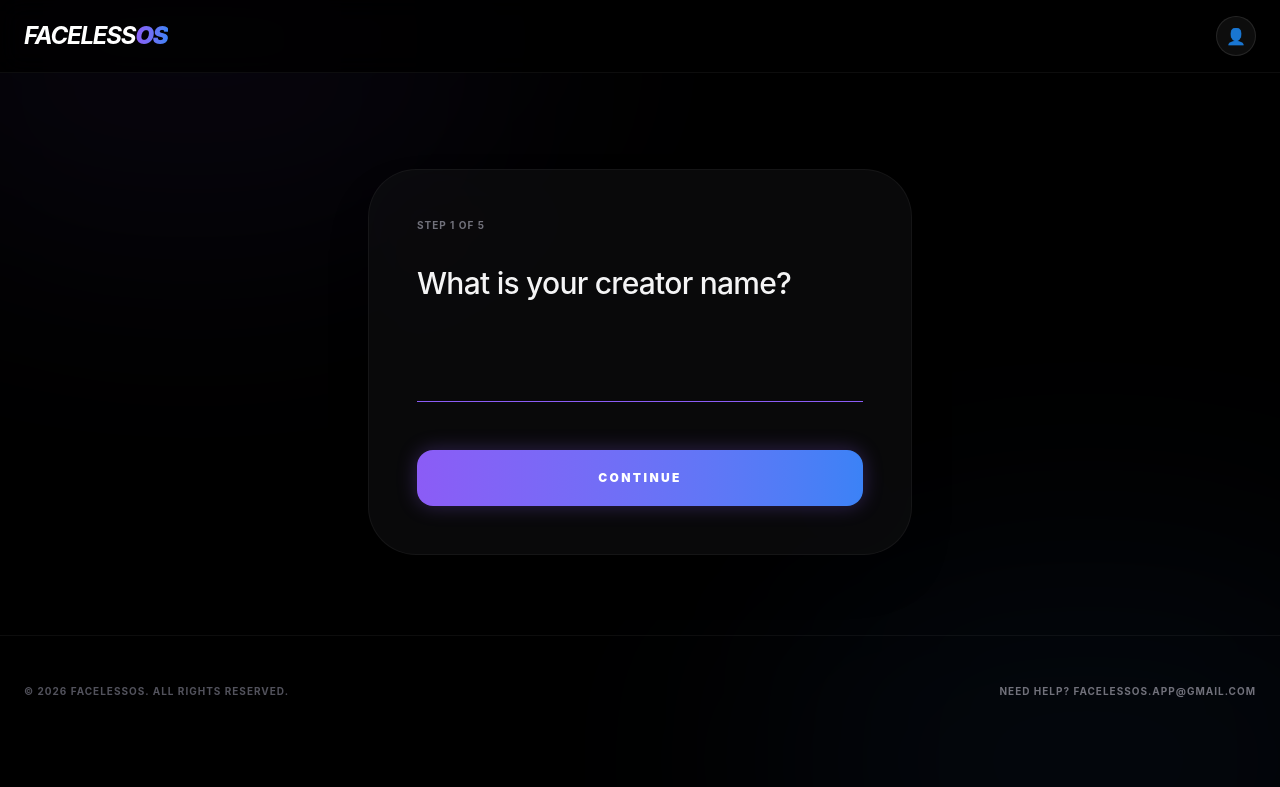
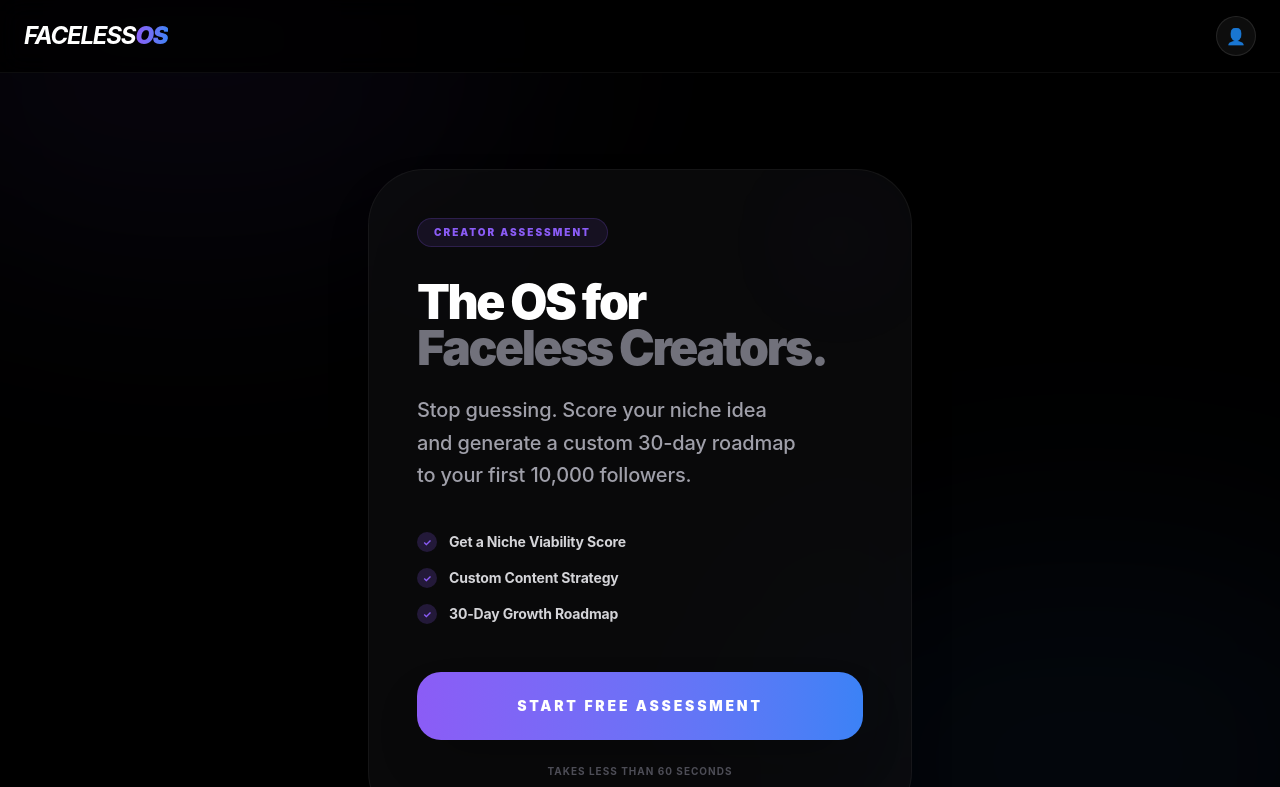
Before and after one commit to faceless-os2/faceless_os, a React (Vite) app: page / in a window 1280 px wide. Shown: the top 787 px of the page. Built offline with nearby package versions, Linux system fonts and the light colour scheme.

Commit message:
feat: add landing/intro state to quiz for better onboarding context

```diff
--- a/src/App.jsx
+++ b/src/App.jsx
@@ -790,14 +790,20 @@ const Quiz = ({ onComplete }) => {
   ];
 
   const suggestedNiches = ['AI News & Tools', 'Stoic Philosophy', 'Digital Wealth / SaaS', 'Health & Biohacking', 'Travel Aesthetics', 'Motivation & Success', 'True Crime / Mysteries', 'Daily Facts & Trivia', 'Gaming News'];
-  const [currentStep, setCurrentStep] = useState(0);
+  const [currentStep, setCurrentStep] = useState(-1);
   const [answers, setAnswers] = useState({});
   const [inputValue, setInputValue] = useState('');
   const [selectedOptions, setSelectedOptions] = useState([]);
   const [showNicheSuggestions, setShowNicheSuggestions] = useState(false);
-  const currentQuestion = questions[currentStep];
+
+  // Prevent index error during intro state
+  const currentQuestion = currentStep >= 0 ? questions[currentStep] : null;
 
   const handleNext = (val) => {
+    if (currentStep === -1) {
+      setCurrentStep(0);
+      return;
+    }
     let finalValue = val;
     if (currentQuestion.type === 'text') finalValue = inputValue;
     else if (currentQuestion.type === 'multi-select') finalValue = [...selectedOptions];
@@ -813,9 +819,59 @@ const Quiz = ({ onComplete }) => {
 
   return (
     <div className="max-w-xl mx-auto mt-12 md:mt-24 px-4 pb-20">
+      {currentStep === -1 ? (
+        <div className="relative p-10 md:p-12 rounded-[3.5rem] bg-zinc-900/40 border border-white/5 backdrop-blur-3xl shadow-2xl overflow-hidden animate-in fade-in zoom-in duration-700">
+          <div className="absolute top-0 right-0 p-8">
+            <div className="w-20 h-20 bg-brand-primary/10 rounded-full blur-3xl animate-pulse"></div>
+          </div>
+
+          <div className="relative z-10">
+            <span className="inline-block px-4 py-1.5 rounded-full bg-brand-primary/10 border border-brand-primary/20 text-[10px] font-black text-brand-primary uppercase tracking-[0.2em] mb-8">
+              Creator Assessment
+            </span>
+
+            <h1 className="text-4xl md:text-5xl font-black mb-6 tracking-tighter leading-[0.95] text-white">
+              The OS for <br />
+              <span className="text-zinc-500">Faceless Creators.</span>
+            </h1>
+
+            <p className="text-zinc-400 text-lg md:text-xl font-medium leading-relaxed mb-10 max-w-sm">
+              Stop guessing. Score your niche idea and generate a custom 30-day roadmap to your first 10,000 followers.
+            </p>
+
+            <div className="space-y-4 mb-12">
+              {[
+                'Get a Niche Viability Score',
+                'Custom Content Strategy',
+                '30-Day Growth Roadmap'
+              ].map(item => (
+                <div key={item} className="flex items-center space-x-3 text-sm font-bold text-zinc-300">
+                  <div className="w-5 h-5 rounded-full bg-brand-primary/20 flex items-center justify-center">
+                    <span className="text-brand-primary text-[10px]">✓</span>
+                  </div>
+                  <span>{item}</span>
+                </div>
+              ))}
+            </div>
+
+            <button
+              onClick={() => setCurrentStep(0)}
+              className="group relative w-full py-6 bg-gradient-brand rounded-3xl font-black text-sm uppercase tracking-[0.2em] shadow-2xl transition-all hover:scale-[1.02] active:scale-[0.98]"
+            >
+              <span className="relative z-10">Start Free Assessment</span>
+              <div className="absolute inset-0 bg-white/20 rounded-3xl opacity-0 group-hover:opacity-100 transition-opacity"></div>
+            </button>
+
+            <p className="text-center mt-6 text-[10px] font-bold text-zinc-600 uppercase tracking-widest">
+              Takes less than 60 seconds
+            </p>
+          </div>
+        </div>
+      ) : (
         <div className="relative p-10 md:p-12 rounded-[3rem] bg-zinc-900/40 border border-white/5 backdrop-blur-2xl shadow-2xl overflow-hidden">
           <div className="flex items-center justify-between mb-8">
               <span className="text-[10px] font-bold tracking-widest text-zinc-500 uppercase">Step {currentStep + 1} of {questions.length}</span>
+              <button onClick={() => setCurrentStep(currentStep - 1)} className="text-[10px] font-bold tracking-widest text-zinc-600 hover:text-white uppercase transition-colors">← Back</button>
           </div>
           <h2 className="text-2xl md:text-3xl font-medium mb-10 tracking-tight text-zinc-100">{currentQuestion.text}</h2>
           {currentQuestion.type === 'text' && !showNicheSuggestions && (
@@ -847,10 +903,16 @@ const Quiz = ({ onComplete }) => {
               ))}
             </div>
           )}
-        {!showNicheSuggestions && (
-          <button onClick={() => handleNext()} className="w-full mt-12 py-5 rounded-2xl bg-gradient-brand font-black text-xs uppercase tracking-[0.2em] shadow-brand hover:opacity-90 active:scale-95 transition-all">Continue</button>
+
+          {currentQuestion.type !== 'select' && !showNicheSuggestions && (
+            <div className="mt-12">
+              <button onClick={handleNext} className="w-full py-5 bg-zinc-100 text-zinc-900 rounded-2xl font-bold text-xs uppercase tracking-widest hover:bg-white transition-all shadow-xl shadow-white/5">
+                {currentStep === questions.length - 1 ? 'Finish' : 'Next Step'}
+              </button>
+            </div>
           )}
         </div>
+      )}
     </div>
   );
 };
```
Lines whose indentation alone changed are shown as unchanged.
